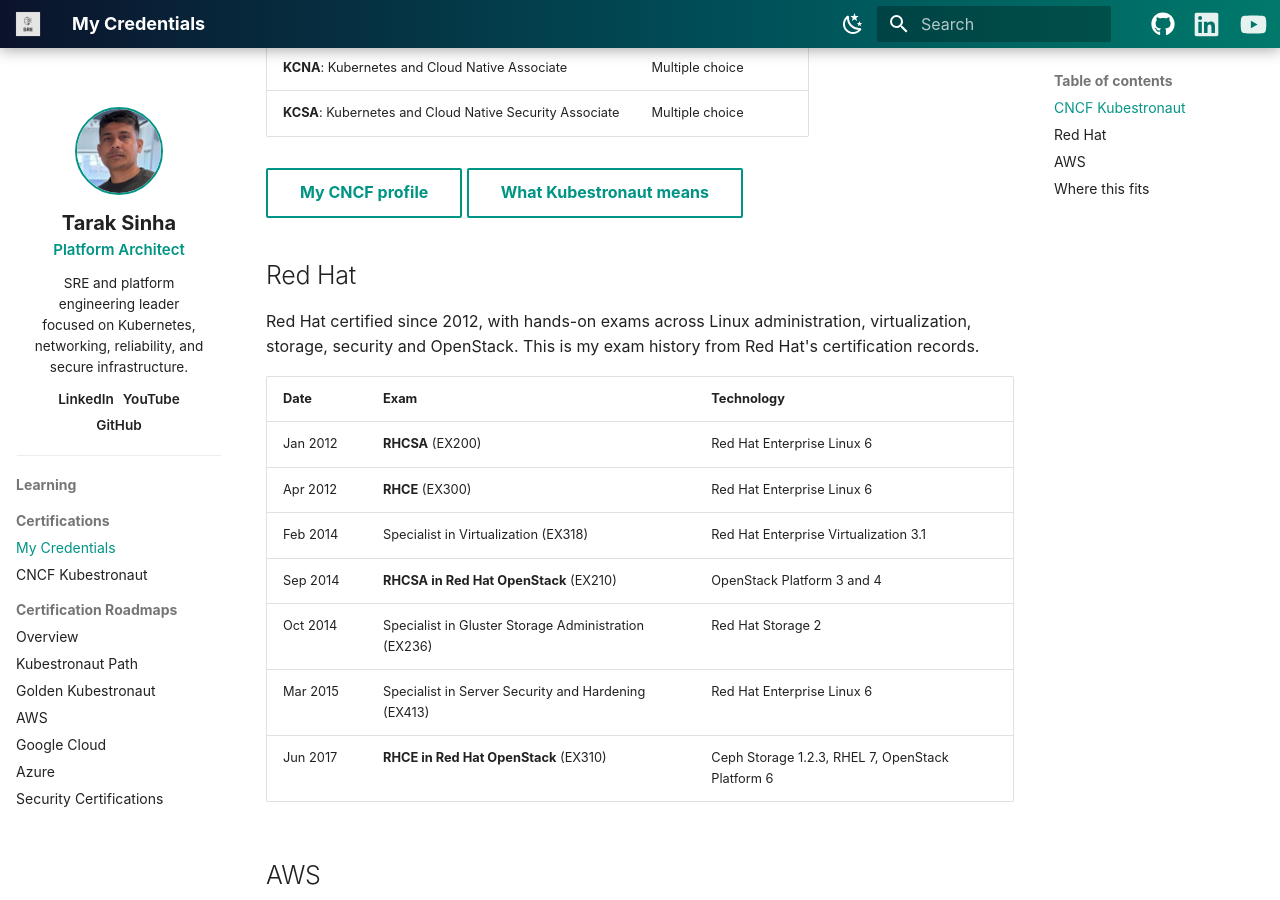
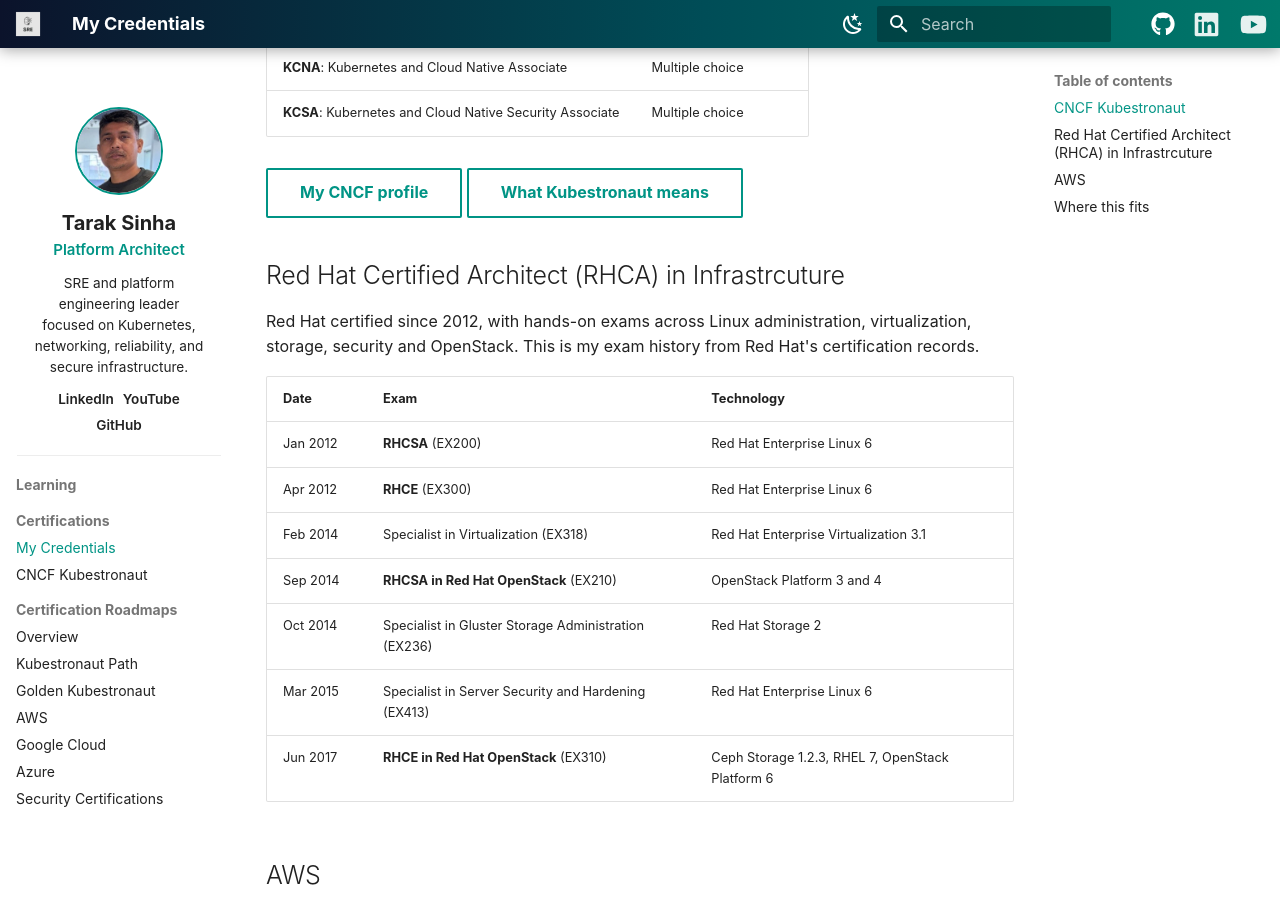
Before and after one commit to sinhatarak/sreops, an MkDocs documentation site: the page built from docs/certifications/credentials.md, in a window 1280 px wide and 900 px high, scrolled down 524 px. Built offline with MkDocs 1.6.1 and Material for MkDocs 9.7.7, drawn with Linux system fonts in a browser that asks for light colours; comment, search, counter and statistics services are not loaded.

Commit message:
Updated the certification name

```diff
--- a/docs/certifications/credentials.md
+++ b/docs/certifications/credentials.md
@@ -17,7 +17,7 @@
 [My CNCF profile](https://www.cncf.io/training/kubestronaut/?p=tarak-nath-sinha&_sf_s=tarak+nath+sinha){ .md-button target=_blank rel="noopener" }
 [What Kubestronaut means](../kubestronaut.md){ .md-button }
 
-## Red Hat
+## Red Hat Certified Architect (RHCA) in Infrastrcuture
 
 Red Hat certified since 2012, with hands-on exams across Linux administration, virtualization, storage, security and OpenStack. This is my exam history from Red Hat's certification records.
 
```
